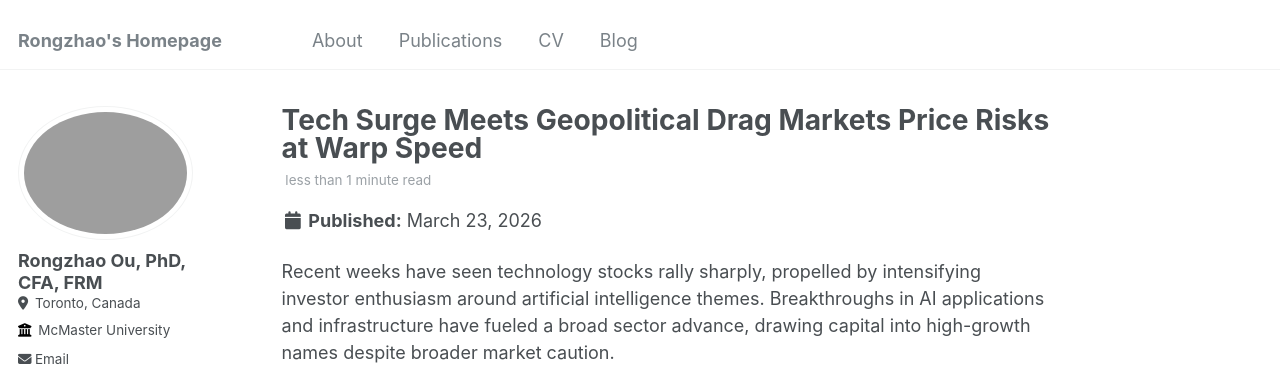
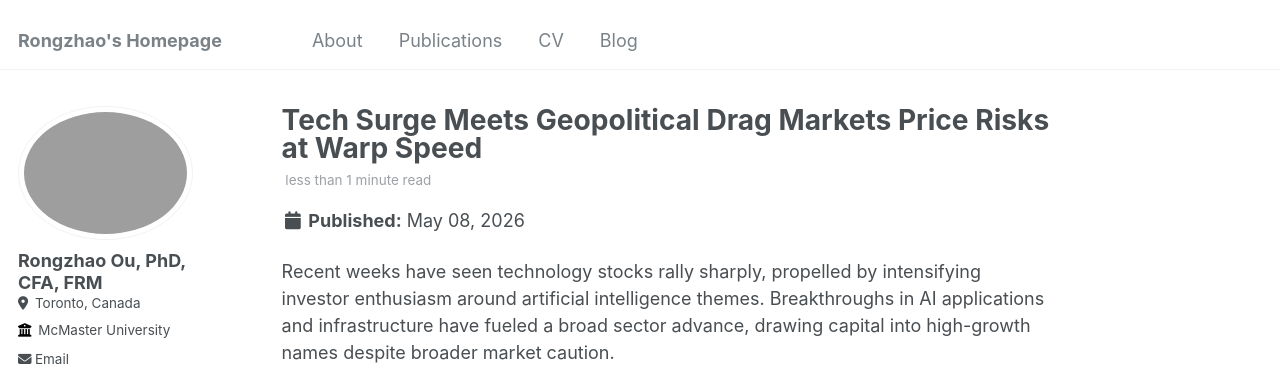
Before and after one commit to ourongzhao/ourongzhao.github.io, a Jekyll site: the page built from _posts/2026-05-08-first.md, in a window 1280 px wide and 900 px high. Shown: the top 383 px of the window. Built offline with Jekyll 4.4.1, drawn with Linux system fonts in a browser that asks for light colours; some web fonts are replaced.

Commit message:
Update date and permalink for first post

```diff
--- a/_posts/2026-05-08-first.md
+++ b/_posts/2026-05-08-first.md
@@ -1,7 +1,7 @@
 ---
 title: 'Tech Surge Meets Geopolitical Drag Markets Price Risks at Warp Speed'
-date: 2026-03-23
-permalink: /blog/2026/03/1/
+date: 2026-05-08
+permalink: /blog/2026/05/1/
 tags:
   - market reaction
   - financial market
```
